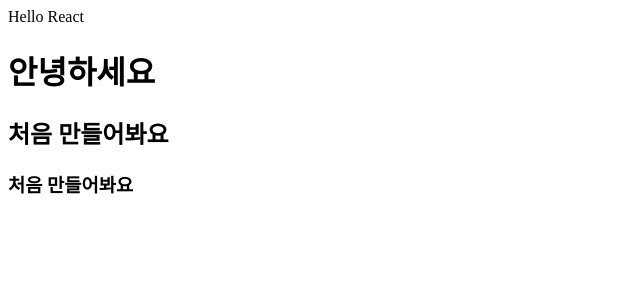
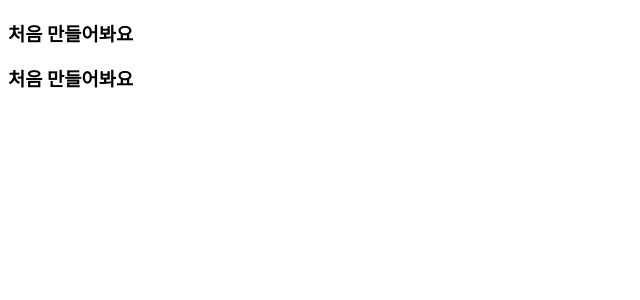
Before and after one commit to NamJiwan/my-app, a React (Create React App) app: page / in a window 1280 px wide. Shown: the top 300 px of the page, without its empty margins (0-640 px from the left). Built offline with nearby package versions, Linux system fonts and the light colour scheme.

Commit message:
초기화

```diff
--- a/src/App.js
+++ b/src/App.js
@@ -2,10 +2,9 @@
 function App() {
   return (
     <div>
-    <div>Hello React</div>
-    <h1>안녕하세요</h1>
-    <h2>처음 만들어봐요</h2>
     <h3>처음 만들어봐요</h3>
+    <h3>처음 만들어봐요</h3>
+
     </div>
   );
 }
```
